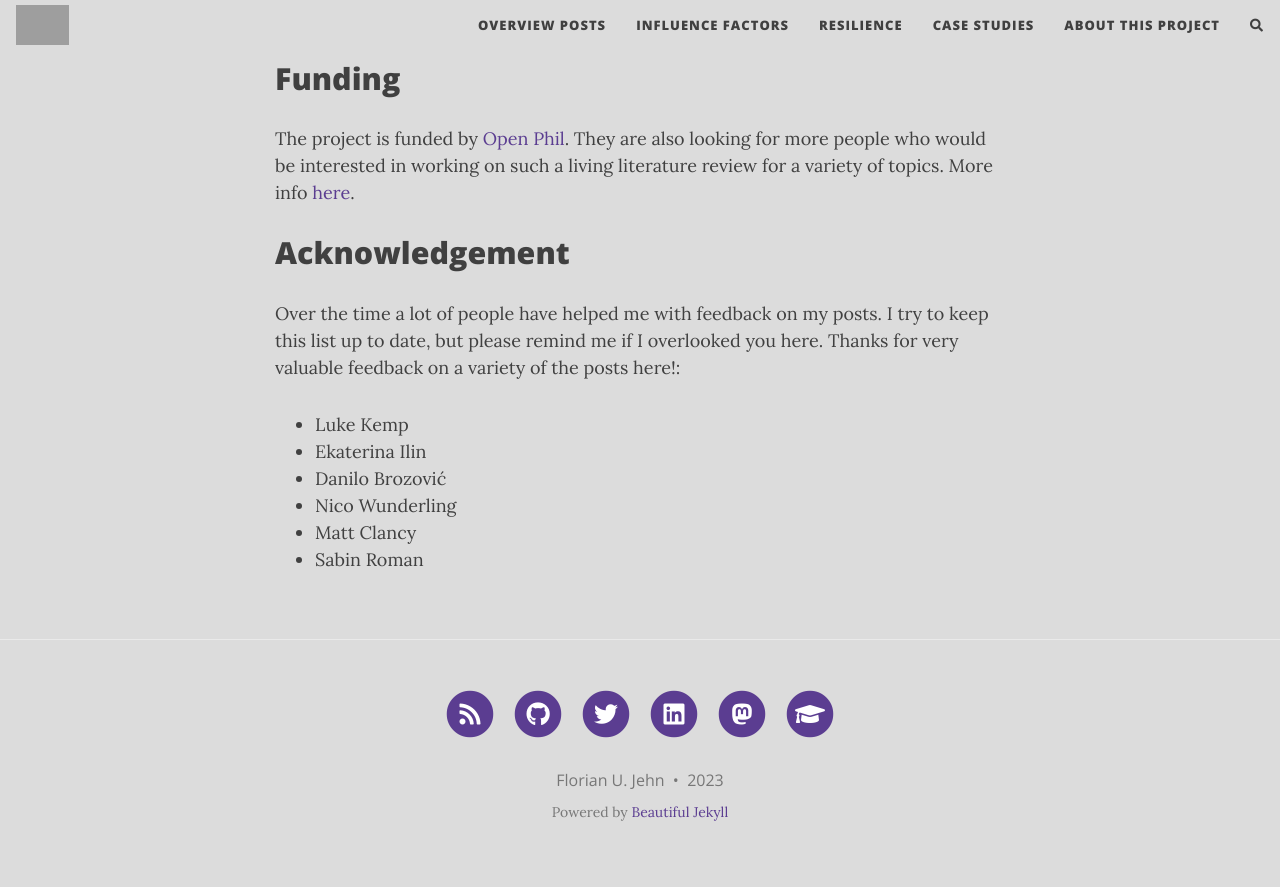
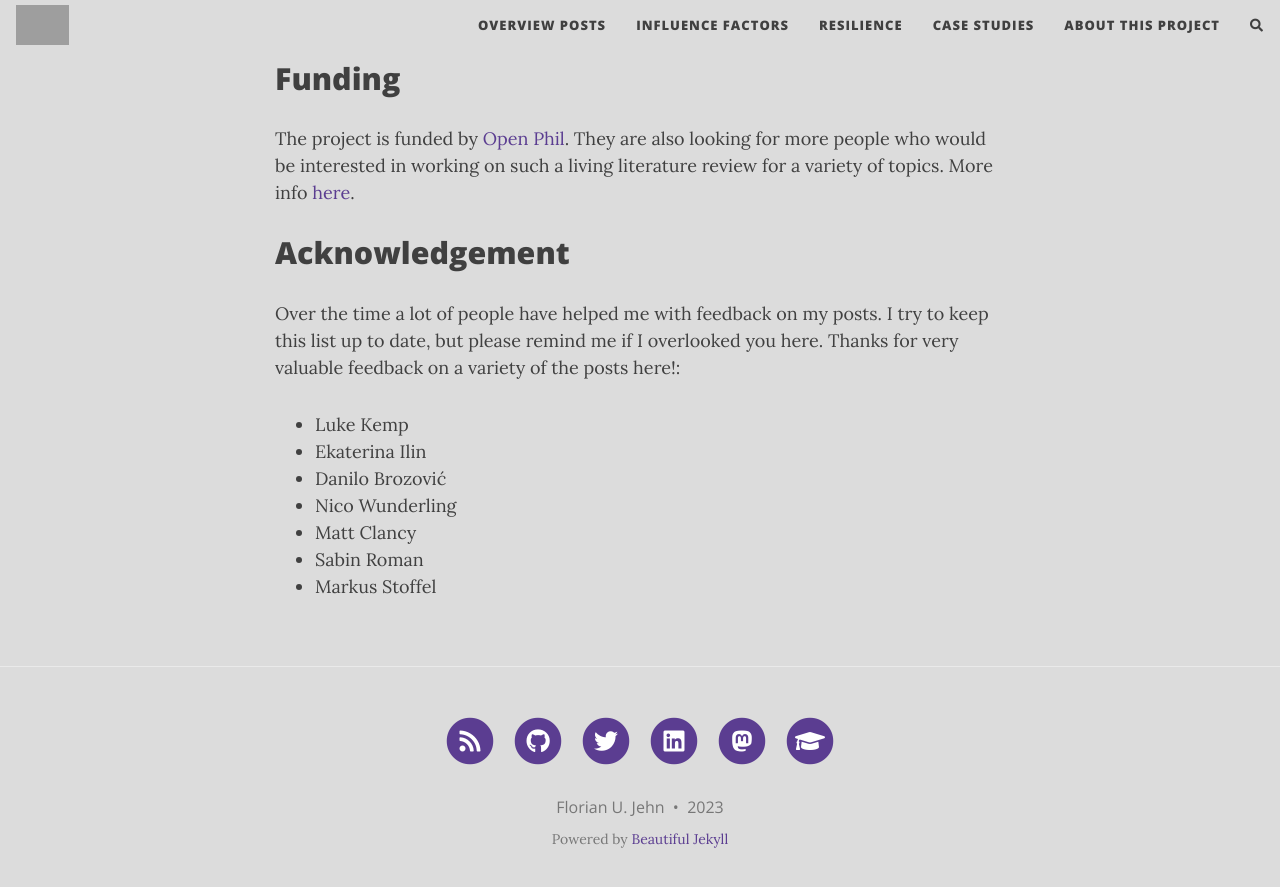
Before and after one commit to florianjehn/Societal_Collapse, a Jekyll site: the page built from aboutme.md, in a window 1280 px wide and 900 px high, scrolled down 968 px. Shown: the top 887 px of the window. Built offline with Jekyll 4.4.1, drawn with Linux system fonts in a browser that asks for light colours; nearby versions of some CDN libraries; comment, search, counter and statistics services are not loaded; grey boxes are pictures that could not be loaded.

Commit message:
Update aboutme.md

```diff
--- a/aboutme.md
+++ b/aboutme.md
@@ -25,3 +25,4 @@
 * Nico Wunderling
 * Matt Clancy
 * Sabin Roman
+* Markus Stoffel
```
